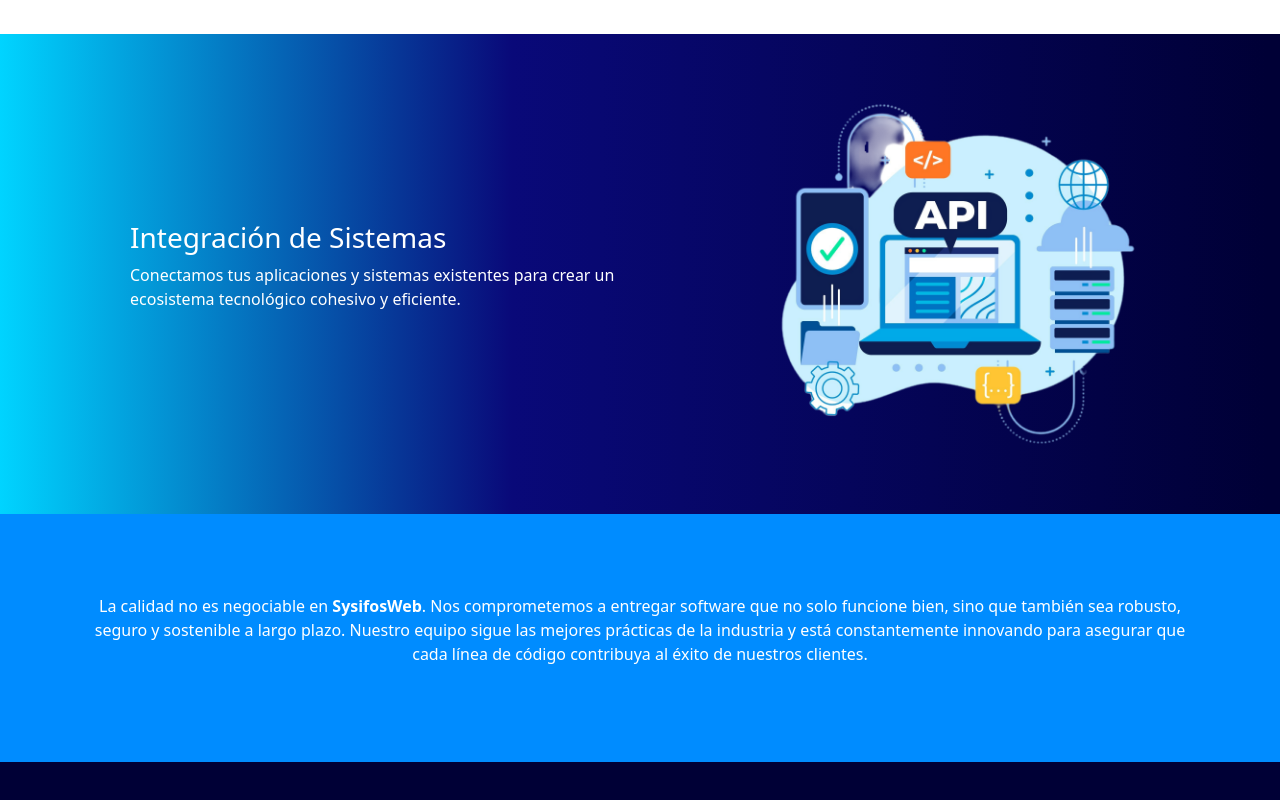
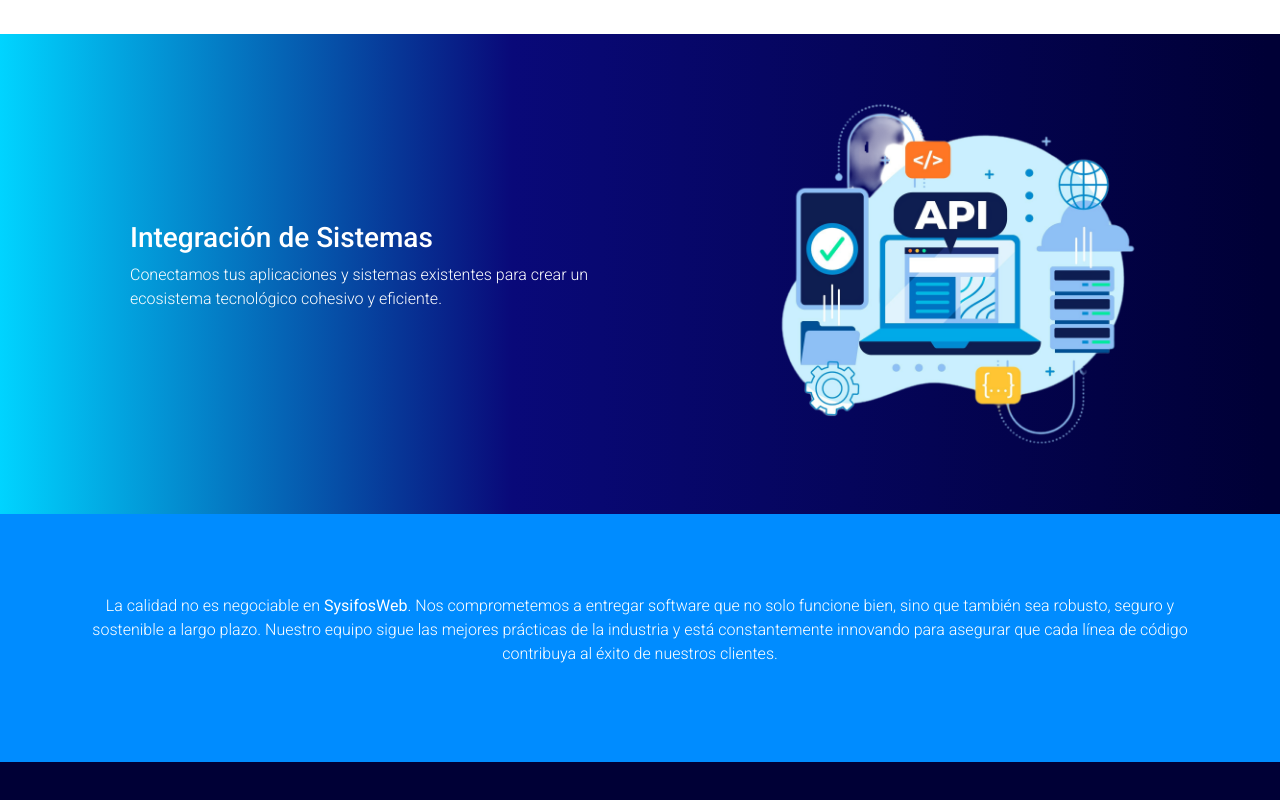
Before and after one commit to SysifosWeb/landingPage, a React (Vite) app: page / in a window 1280 px wide. Shown: the part 1996-2796 px from the top of the page. Built offline with nearby package versions, Linux system fonts and the light colour scheme.

Commit message:
tipo de letra

```diff
--- a/src/Index.jsx
+++ b/src/Index.jsx
@@ -72,7 +72,7 @@ const Index = () => {
       <Service></Service>
       <section className={indexcss.prefooter}>
         <div className="container">
-          <p>
+          <p className={indexcss.font300}>
             La calidad no es negociable en <b>SysifosWeb</b>. Nos comprometemos
             a entregar software que no solo funcione bien, sino que también sea
             robusto, seguro y sostenible a largo plazo. Nuestro equipo sigue las
--- a/src/index.module.css
+++ b/src/index.module.css
@@ -13,10 +13,7 @@
   -webkit-font-smoothing: antialiased;
   -moz-osx-font-smoothing: grayscale;
 } */
- .navbar-brand{
-  display: flex;
-  align-items: center;
- }
+
 .logo{
   margin-top: 0.3rem;
   width: 9rem;
@@ -24,6 +21,7 @@
 .cabecera{
   background: linear-gradient(189deg, rgba(2,0,36,1) 0%, rgba(9,9,121,1) 10%, rgba(0,212,255,1) 80%);
   /* max-height: 100vh;   */
+  font-family: "Roboto", sans-serif;
   font-weight: 300;
 }
 .bannerImg{
@@ -31,6 +29,7 @@
 }
 .service{
   width: 100%;
+  font-family: "Roboto", sans-serif;
   font-weight: 300;
   /* padding-bottom: 5rem; */
 }
@@ -78,7 +77,8 @@ height: 30rem;
   text-align: center;
   padding:5rem 4rem;
 }
-.prefooter .container p{
+.font300{
+  font-family: "Roboto", sans-serif;
   font-weight: 300;
 }
 footer{
```
